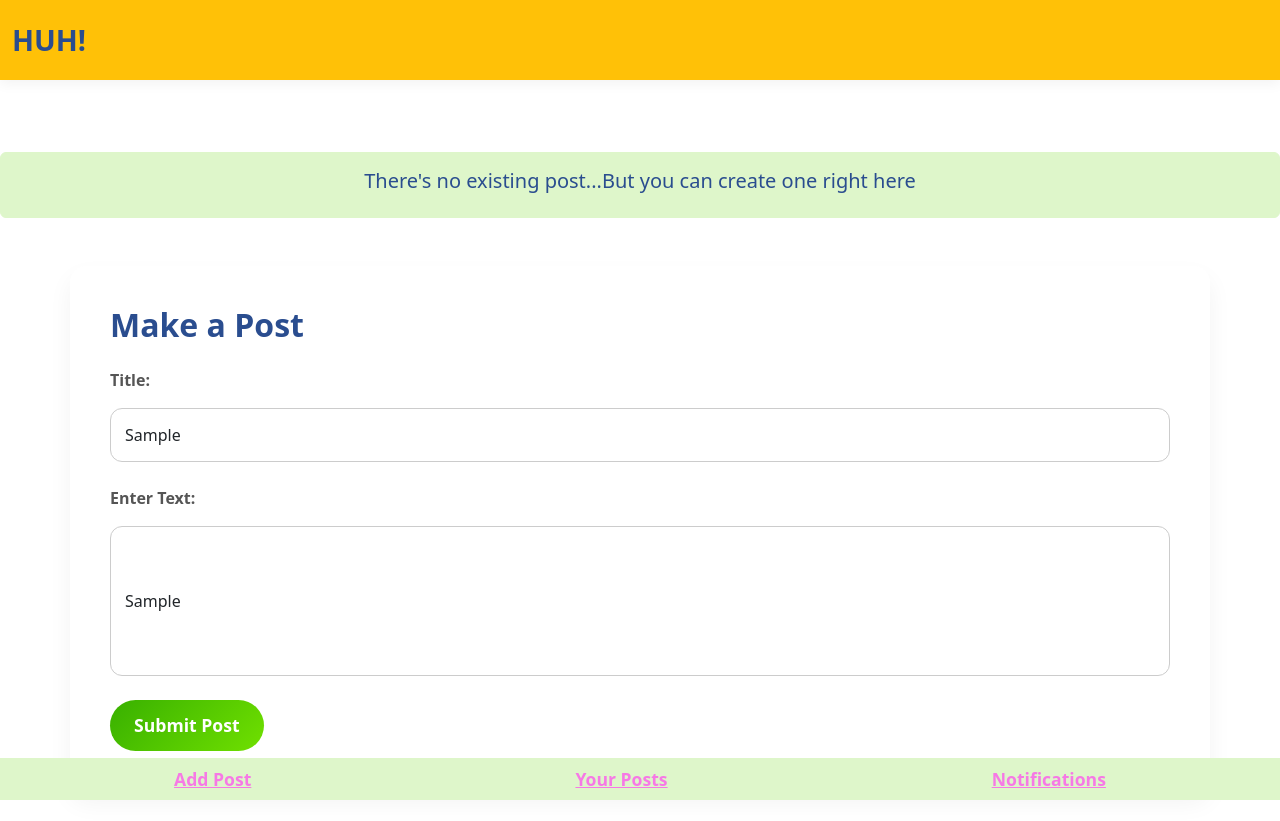
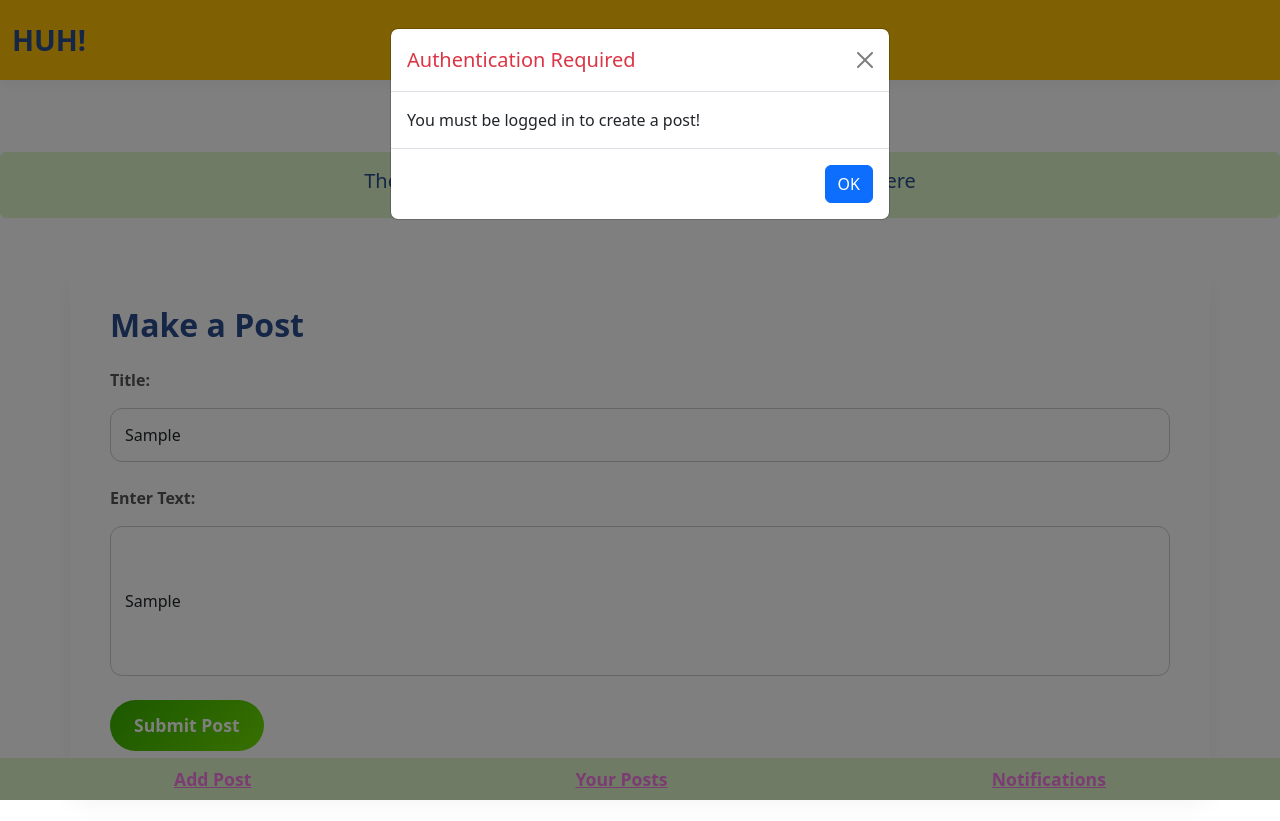
Before and after one commit to ZihengZhaoJerry/1800_202510_BBY17, a plain HTML site: page nonexist_makepost.html in a window 1280 px wide. Both pictures are taken after typing "Sample", "Sample" into the empty fields and a click on the button "Submit Post". Drawn offline with nearby package versions, Linux system fonts and the light colour scheme; no server answers.

Commit message:
modals and inside post now displays user name istead of user id

```diff
--- a/nonexist_makepost.html
+++ b/nonexist_makepost.html
@@ -157,6 +157,23 @@
     <!-- our own footer goes here-->
     <nav id="footerPlaceholder"></nav>
 
+    <div class="modal fade" id="alertModal" tabindex="-1">
+      <div class="modal-dialog">
+        <div class="modal-content">
+          <div class="modal-header">
+            <h5 class="modal-title" id="alertTitle">Alert</h5>
+            <button type="button" class="btn-close" data-bs-dismiss="modal"></button>
+          </div>
+          <div class="modal-body" id="alertMessage">
+            <!-- Message content goes here -->
+          </div>
+          <div class="modal-footer">
+            <button type="button" class="btn btn-primary" data-bs-dismiss="modal">OK</button>
+          </div>
+        </div>
+      </div>
+    </div>
+
     <!---------------------------------------------->
     <!-- Your own JavaScript functions go here    -->
     <!---------------------------------------------->
--- a/scripts/nonexist_makepost.js
+++ b/scripts/nonexist_makepost.js
@@ -1,24 +1,40 @@
 document.getElementById("postForm").addEventListener("submit", function (event) {
   event.preventDefault();
 
+  // Get elements
+  const titleInput = document.getElementById("title");
+  const descInput = document.getElementById("description");
+  const alertModal = new bootstrap.Modal(document.getElementById('alertModal'));
+
   // Get user input values
-  let title = document.getElementById("title").value.trim();
-  let description = document.getElementById("description").value.trim();
+  let title = titleInput.value.trim();
+  let description = descInput.value.trim();
+
+  // Validation function
+  const showAlert = (title, message, isSuccess) => {
+    const alertTitle = document.getElementById("alertTitle");
+    const alertMessage = document.getElementById("alertMessage");
+
+    alertTitle.textContent = title;
+    alertTitle.className = `modal-title ${isSuccess ? 'text-success' : 'text-danger'}`;
+    alertMessage.textContent = message;
+    alertModal.show();
+  };
 
   // Validate input fields
   if (title === "" || description === "") {
-      alert("Please fill in all fields!");
+    showAlert("Validation Error", "Please fill in all fields!", false);
     return;
   }
 
-  // Check if user is authenticated
+  // Check authentication
   const user = firebase.auth().currentUser;
   if (!user) {
-      alert("You must be logged in to create a post!");
+    showAlert("Authentication Required", "You must be logged in to create a post!", false);
     return;
   }
 
-  // Add to Firestore with UID as author
+  // Submit to Firestore
   db.collection("posts").add({
     title: title,
     content: description,
@@ -26,10 +42,10 @@ document.getElementById("postForm").addEventListener("submit", function (event)
     comments: [],
     timestamp: firebase.firestore.FieldValue.serverTimestamp()
   }).then(() => {
-      alert("Post added successfully!");
+    showAlert("Success!", "Post added successfully!", true);
     document.getElementById("postForm").reset();
   }).catch(error => {
     console.error("Error adding post: ", error);
-      alert("Error adding post. Check the console.");
+    showAlert("Error", `Error adding post: ${error.message}`, false);
   });
 });
```
Also changed, not shown: scripts/inside_post.js (+12 -3 lines). Lines whose indentation alone changed are shown as unchanged.
